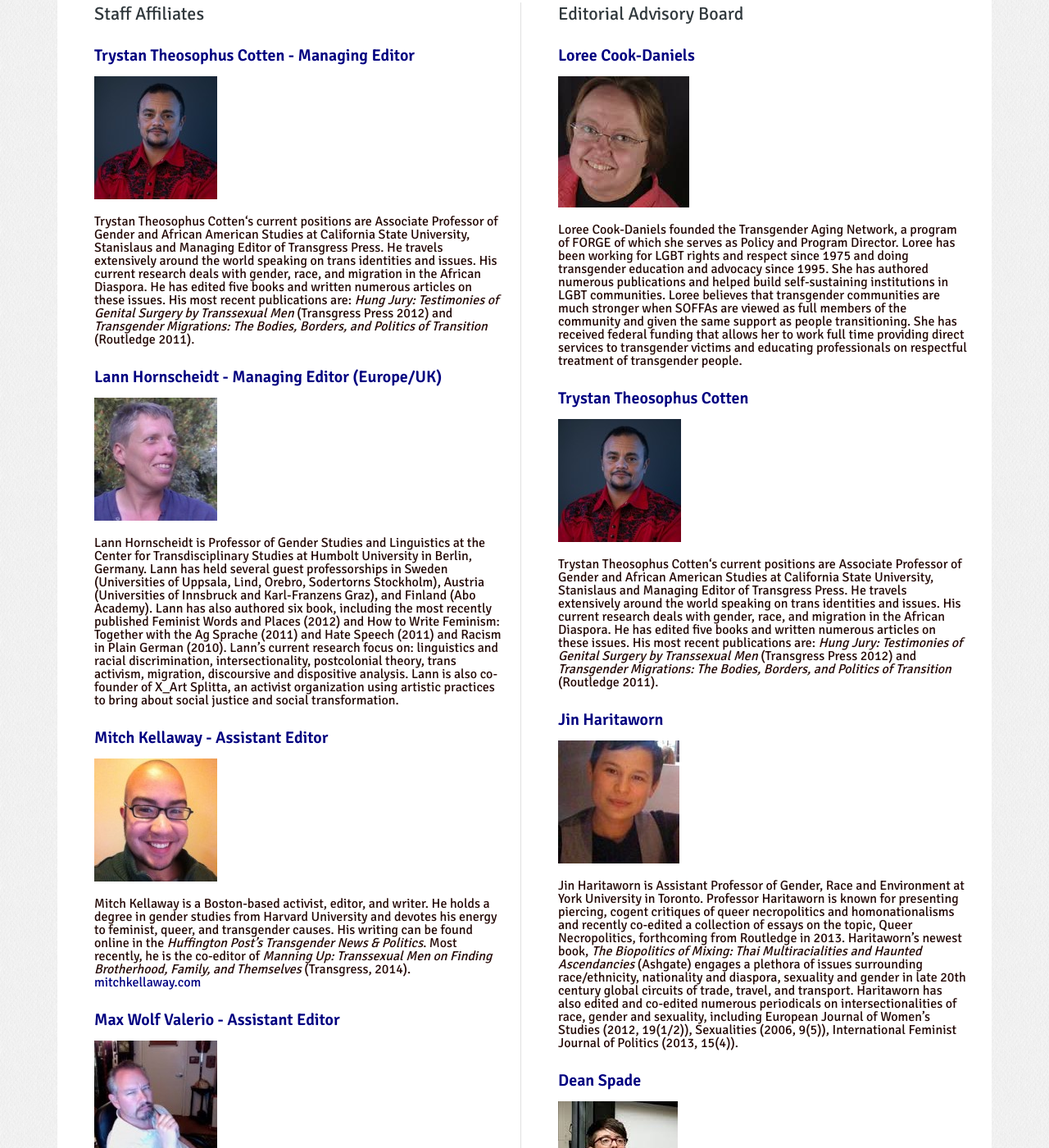
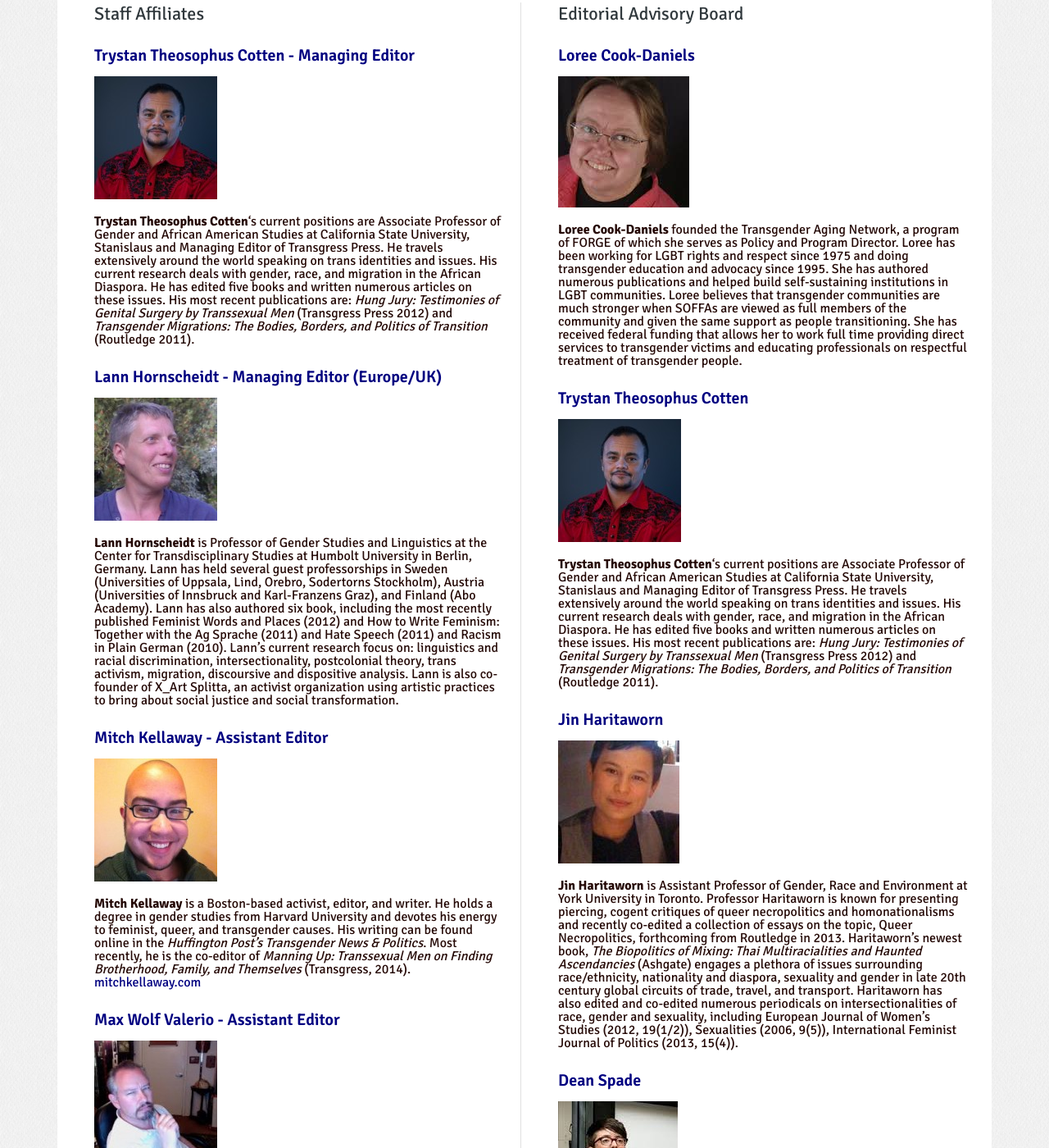
Before and after one commit to transgresspress/transgresspress.github.io, a Jekyll site: the page built from about/staff/index.html, in a window 1280 px wide and 1400 px high, scrolled down 402 px. Shown: the whole window at 82% size. Built offline with Jekyll 4.4.1, drawn with Linux system fonts in a browser that asks for light colours; some of the changed text lies outside the part shown.

Commit message:
Updates Staff page

```diff
--- a/_data/staff.yml
+++ b/_data/staff.yml
@@ -2,68 +2,68 @@
   is_editor: false
   is_advisor: true
   position:
-  description: Loree Cook-Daniels founded the Transgender Aging Network, a program of FORGE of which she serves as Policy and Program Director. Loree has been working for LGBT rights and respect since 1975 and doing transgender education and advocacy since 1995. She has authored numerous publications and helped build self-sustaining institutions in LGBT communities. Loree believes that transgender communities are much stronger when SOFFAs are viewed as full members of the community and given the same support as people transitioning. She has received federal funding that allows her to work full time providing direct services to transgender victims and educating professionals on respectful treatment of transgender people.
+  description: <strong>Loree Cook-Daniels</strong> founded the Transgender Aging Network, a program of FORGE of which she serves as Policy and Program Director. Loree has been working for LGBT rights and respect since 1975 and doing transgender education and advocacy since 1995. She has authored numerous publications and helped build self-sustaining institutions in LGBT communities. Loree believes that transgender communities are much stronger when SOFFAs are viewed as full members of the community and given the same support as people transitioning. She has received federal funding that allows her to work full time providing direct services to transgender victims and educating professionals on respectful treatment of transgender people.
   image_file: staff_loree.jpg
 
 - name: Trystan Theosophus Cotten
   is_editor: true
   is_advisor: true
   position: Managing Editor
-  description: Trystan Theosophus Cotten‘s current positions are Associate Professor of Gender and African American Studies at California State University, Stanislaus and Managing Editor of Transgress Press. He travels extensively around the world speaking on trans identities and issues. His current research deals with gender, race, and migration in the African Diaspora. He has edited five books and written numerous articles on these issues. His most recent publications are&#058; <em>Hung Jury&#058; Testimonies of Genital Surgery by Transsexual Men</em> (Transgress Press 2012) and <em>Transgender Migrations&#058; The Bodies, Borders, and Politics of Transition</em> (Routledge 2011).
+  description: <strong>Trystan Theosophus Cotten</strong>‘s current positions are Associate Professor of Gender and African American Studies at California State University, Stanislaus and Managing Editor of Transgress Press. He travels extensively around the world speaking on trans identities and issues. His current research deals with gender, race, and migration in the African Diaspora. He has edited five books and written numerous articles on these issues. His most recent publications are&#058; <em>Hung Jury&#058; Testimonies of Genital Surgery by Transsexual Men</em> (Transgress Press 2012) and <em>Transgender Migrations&#058; The Bodies, Borders, and Politics of Transition</em> (Routledge 2011).
   image_file: staff_trystan.jpeg
 
 - name: Lann Hornscheidt
   is_editor: true
   is_advisor: false
   position: Managing Editor (Europe/UK)
-  description: Lann Hornscheidt is Professor of Gender Studies and Linguistics at the Center for Transdisciplinary Studies at Humbolt University in Berlin, Germany. Lann has held several guest professorships in Sweden (Universities of Uppsala, Lind, Orebro, Sodertorns Stockholm), Austria (Universities of Innsbruck and Karl-Franzens Graz), and Finland (Abo Academy). Lann has also authored six book, including the most recently published Feminist Words and Places (2012) and How to Write Feminism&#058; Together with the Ag Sprache (2011) and Hate Speech (2011) and Racism in Plain German (2010). Lann’s current research focus on&#058; linguistics and racial discrimination, intersectionality, postcolonial theory, trans activism, migration, discoursive and dispositive analysis. Lann is also co-founder of X_Art Splitta, an activist organization using artistic practices to bring about social justice and social transformation.
+  description: <strong>Lann Hornscheidt</strong> is Professor of Gender Studies and Linguistics at the Center for Transdisciplinary Studies at Humbolt University in Berlin, Germany. Lann has held several guest professorships in Sweden (Universities of Uppsala, Lind, Orebro, Sodertorns Stockholm), Austria (Universities of Innsbruck and Karl-Franzens Graz), and Finland (Abo Academy). Lann has also authored six book, including the most recently published Feminist Words and Places (2012) and How to Write Feminism&#058; Together with the Ag Sprache (2011) and Hate Speech (2011) and Racism in Plain German (2010). Lann’s current research focus on&#058; linguistics and racial discrimination, intersectionality, postcolonial theory, trans activism, migration, discoursive and dispositive analysis. Lann is also co-founder of X_Art Splitta, an activist organization using artistic practices to bring about social justice and social transformation.
   image_file: staff_lann.jpg
 
 - name: Mitch Kellaway
   is_editor: true
   is_advisor: false
   position: Assistant Editor
-  description: Mitch Kellaway is a Boston-based activist, editor, and writer.  He holds a degree in gender studies from Harvard University and devotes his energy to feminist, queer, and transgender causes.  His writing can be found online in the <em>Huffington Post’s Transgender News & Politics</em>.  Most recently, he is the co-editor of <em>Manning Up&#058; Transsexual Men on Finding Brotherhood, Family, and Themselves</em> (Transgress, 2014). <a href="http&#058;//mitchkellaway.com" target="_blank">mitchkellaway.com</a>
+  description: <strong>Mitch Kellaway</strong> is a Boston-based activist, editor, and writer.  He holds a degree in gender studies from Harvard University and devotes his energy to feminist, queer, and transgender causes.  His writing can be found online in the <em>Huffington Post’s Transgender News & Politics</em>.  Most recently, he is the co-editor of <em>Manning Up&#058; Transsexual Men on Finding Brotherhood, Family, and Themselves</em> (Transgress, 2014). <a href="http&#058;//mitchkellaway.com" target="_blank">mitchkellaway.com</a>
   image_file: staff_mitch.jpg
 
 - name: Jin Haritaworn
   is_editor: false
   is_advisor: true
   position:
-  description: Jin Haritaworn is Assistant Professor of Gender, Race and Environment at York University in Toronto. Professor Haritaworn is known for presenting piercing, cogent critiques of queer necropolitics and homonationalisms and recently co-edited a collection of essays on the topic, Queer Necropolitics, forthcoming from Routledge in 2013. Haritaworn’s newest book, <em>The Biopolitics of Mixing&#058; Thai Multiracialities and Haunted Ascendancies</em> (Ashgate) engages a plethora of issues surrounding race/ethnicity, nationality and diaspora, sexuality and gender in late 20th century global circuits of trade, travel, and transport. Haritaworn has also edited and co-edited numerous periodicals on intersectionalities of race, gender and sexuality, including European Journal of Women’s Studies (2012, 19(1/2)), Sexualities (2006, 9(5)), International Feminist Journal of Politics (2013, 15(4)).
+  description: <strong>Jin Haritaworn</strong> is Assistant Professor of Gender, Race and Environment at York University in Toronto. Professor Haritaworn is known for presenting piercing, cogent critiques of queer necropolitics and homonationalisms and recently co-edited a collection of essays on the topic, Queer Necropolitics, forthcoming from Routledge in 2013. Haritaworn’s newest book, <em>The Biopolitics of Mixing&#058; Thai Multiracialities and Haunted Ascendancies</em> (Ashgate) engages a plethora of issues surrounding race/ethnicity, nationality and diaspora, sexuality and gender in late 20th century global circuits of trade, travel, and transport. Haritaworn has also edited and co-edited numerous periodicals on intersectionalities of race, gender and sexuality, including European Journal of Women’s Studies (2012, 19(1/2)), Sexualities (2006, 9(5)), International Feminist Journal of Politics (2013, 15(4)).
   image_file: staff_jin.jpeg
 
 - name: Dean Spade
   is_editor: false
   is_advisor: true
   position:
-  description: Dean Spade is an associate professor at the Seattle University School of Law and is currently a fellow in the Engaging Tradition Project at Columbia Law School. In 2002 he founded the Sylvia Rivera Law Project, a non-profit collective that provides free legal help to low-income people and people of color who are trans, intersex and/or gender non-conforming and works to build trans resistance rooted in racial and economic justice. He is the author of <em>Normal Life&#058; Administrative Violence, Critical Trans Politics and the Limits of Law</em>.
+  description: <strong>Dean Spade</strong> is an associate professor at the Seattle University School of Law and is currently a fellow in the Engaging Tradition Project at Columbia Law School. In 2002 he founded the Sylvia Rivera Law Project, a non-profit collective that provides free legal help to low-income people and people of color who are trans, intersex and/or gender non-conforming and works to build trans resistance rooted in racial and economic justice. He is the author of <em>Normal Life&#058; Administrative Violence, Critical Trans Politics and the Limits of Law</em>.
   image_file: staff_dean.jpeg
 
 - name: Susan Stryker
   is_editor: false
   is_advisor: true
   position:
-  description: Susan Stryker is an internationally renowned scholar of Gender and Women’s Studies, filmmaker, and tireless activist of social justice for trans people. Currently, she is Director of the Institute for LGBT Studies at the University of Arizona and Associate Professor of Gender and Women’s Studies. Professor Stryker is the author of many articles and several books on transgender and queer topics, most recently <em>Transgender History</em> (Seal Press 2008). She won a Lambda Literary Award for her anthology <em>The Transgender Studies Reader</em> (Routledge 2006) and an Emmy Award for her documentary film <em>Screaming Queens&#058; The Riot at Compton’s Cafeteria</em> (Frameline/ITVS 2005). Professor Stryker’s research interests include transgender and queer studies, film and media, built environments, somatechnics, and critical theory. Currently, she teaches <a href="http&#058;//gws.arizona.edu/user/161" target="_blank">classes</a> on LGBT history and embodiment and technology.
+  description: <strong>Susan Stryker</strong> is an internationally renowned scholar of Gender and Women’s Studies, filmmaker, and tireless activist of social justice for trans people. Currently, she is Director of the Institute for LGBT Studies at the University of Arizona and Associate Professor of Gender and Women’s Studies. Professor Stryker is the author of many articles and several books on transgender and queer topics, most recently <em>Transgender History</em> (Seal Press 2008). She won a Lambda Literary Award for her anthology <em>The Transgender Studies Reader</em> (Routledge 2006) and an Emmy Award for her documentary film <em>Screaming Queens&#058; The Riot at Compton’s Cafeteria</em> (Frameline/ITVS 2005). Professor Stryker’s research interests include transgender and queer studies, film and media, built environments, somatechnics, and critical theory. Currently, she teaches <a href="http&#058;//gws.arizona.edu/user/161" target="_blank">classes</a> on LGBT history and embodiment and technology.
   image_file: staff_susan.jpg
 
 - name: Max Wolf Valerio
   is_editor: true
   is_advisor: true
   position: Assistant Editor
-  description: Max Wolf Valerio is an accomplished poet and writer and well known for his riveting memoir, <em>The Testosterone Files&#058; My Hormonal And Social Transformation from Female to Male</em> (Seal), which chronicles his early transition set inside the cultures of feminism, punk rock and outsider art. His writings have also appeared in This Bridge We Call Home and This Bridge Called My Back. He has also appeared in numerous documentaries about transsexual transitions and continues to write and speak nationwide. He recently collaborated with photographer Dana Smith on the multi-media installation, Mission Mile Trilogy +1. Currently, he is completing a second novel about transsexual men’s lives against the backdrop of dystopian identity politics in the gentrifying cityscape of San Francisco. Mr. Valerio most recent work can be found at <a href="http&#058;//hypotenusewolf.wordpress.com" target="_blank">hypotenusewolf.wordpress.com</a>.
+  description: <strong>Max Wolf Valerio</strong> is an accomplished poet and writer and well known for his riveting memoir, <em>The Testosterone Files&#058; My Hormonal And Social Transformation from Female to Male</em> (Seal), which chronicles his early transition set inside the cultures of feminism, punk rock and outsider art. His writings have also appeared in This Bridge We Call Home and This Bridge Called My Back. He has also appeared in numerous documentaries about transsexual transitions and continues to write and speak nationwide. He recently collaborated with photographer Dana Smith on the multi-media installation, Mission Mile Trilogy +1. Currently, he is completing a second novel about transsexual men’s lives against the backdrop of dystopian identity politics in the gentrifying cityscape of San Francisco. Mr. Valerio most recent work can be found at <a href="http&#058;//hypotenusewolf.wordpress.com" target="_blank">hypotenusewolf.wordpress.com</a>.
   image_file: staff_max.jpg
 
 - name: Maya Scott-Chung, MPH
   is_editor: true
   is_advisor: false
   position: Acquisitions Editor
-  description: Maya Scott-Chung, MPH is an oral historian, community educator and grassroots organizer. An activist since high school, she has trained as a facilitator with Equity Institute and led workshops on cross-cultural alliance building and unlearning racism, heterosexism and other oppression issues for almost thirty years. Ms. Scott-Chung received a B.A. in Multicultural Curriculum Development through Theater with minor concentrations in African American Studies and Women’s Health from the University of Massachusetts, Amherst in 1991. She went on to earn a Master’s degree in Public Health at San Francisco State University in 2010. Her thesis, <em>The LOVING QUILT&#058; A People’s Living History and Herstory of Marriage Equality and Family Justice Movements</em>, has toured throughout the US and India.  Ms. Scott-Chung started an LGBTQI oral history archives with StoryCorps www.storycorps.org in 2010 and feels honored to serve on the national Advisory Board of StoryCorps OutLoud. She has also contributed work to Dr. Sonia Nieto’s groundbreaking book, <em>Affirming Diversity&#058; The Sociopolitical Context of Multicultural Education</em>.  Ms. Scott-Chung lives in Oakland, California with her husband, Chino, their daughter, Luna, her mother-in-law, Teresa and four lively cats. She is currently gathering stories and essays for an anthology focusing on transgender fertility, family building and reproductive rights with Transgress Press.
+  description: <strong>Maya Scott-Chung, MPH</strong> is an oral historian, community educator and grassroots organizer. An activist since high school, she has trained as a facilitator with Equity Institute and led workshops on cross-cultural alliance building and unlearning racism, heterosexism and other oppression issues for almost thirty years. Ms. Scott-Chung received a B.A. in Multicultural Curriculum Development through Theater with minor concentrations in African American Studies and Women’s Health from the University of Massachusetts, Amherst in 1991. She went on to earn a Master’s degree in Public Health at San Francisco State University in 2010. Her thesis, <em>The LOVING QUILT&#058; A People’s Living History and Herstory of Marriage Equality and Family Justice Movements</em>, has toured throughout the US and India.  Ms. Scott-Chung started an LGBTQI oral history archives with StoryCorps www.storycorps.org in 2010 and feels honored to serve on the national Advisory Board of StoryCorps OutLoud. She has also contributed work to Dr. Sonia Nieto’s groundbreaking book, <em>Affirming Diversity&#058; The Sociopolitical Context of Multicultural Education</em>.  Ms. Scott-Chung lives in Oakland, California with her husband, Chino, their daughter, Luna, her mother-in-law, Teresa and four lively cats. She is currently gathering stories and essays for an anthology focusing on transgender fertility, family building and reproductive rights with Transgress Press.
   image_file: staff_maya.jpg
 
 - name: Ethan Daniel
   is_editor: true
   is_advisor: false
   position: Webmaster
-  description:  Ethan Daniel has created and currently maintains websites for a few up-coming nonprofits and businesses.  He also maintains a personal website documenting his transition over the past 10+ years.
+  description: <strong>Ethan Daniel</strong> has created and currently maintains websites for a few up-coming nonprofits and businesses.  He also maintains a personal website documenting his transition over the past 10+ years.
   image_file: staff_ethan.jpg
```
